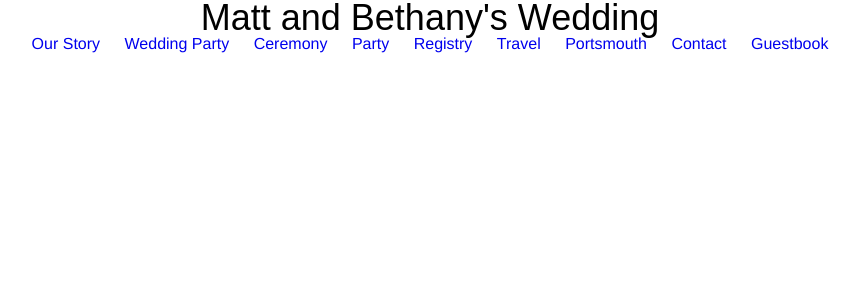
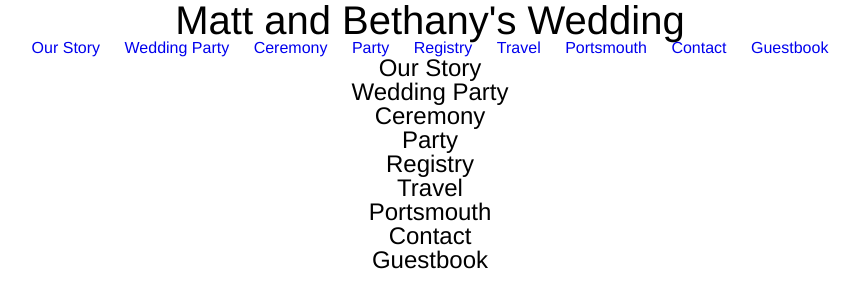
Before and after one commit to mattfurtado/mattandbethanyswedding, a plain HTML site: page index.html in a window 1280 px wide. Shown: the whole page, without its empty margins (210-1070 px from the left). Drawn offline with nearby package versions, Linux system fonts and the light colour scheme.

Commit message:
Set header font sizes & section placeholders.

```diff
--- a/index.html
+++ b/index.html
@@ -12,17 +12,44 @@
     </header>
     <nav>
       <ul id="main-nav" class="inline">
-        <li><a href="#">Our Story</a></li>
-        <li><a href="#">Wedding Party</a></li>
-        <li><a href="#">Ceremony</a></li>
-        <li><a href="#">Party</a></li>
-        <li><a href="#">Registry</a></li>
-        <li><a href="#">Travel</a></li>
-        <li><a href="#">Portsmouth</a></li>
-        <li><a href="#">Contact</a></li>
-        <li><a href="#">Guestbook</a></li>
+        <li><a href="#our-story">Our Story</a></li>
+        <li><a href="#wedding-party">Wedding Party</a></li>
+        <li><a href="#ceremony">Ceremony</a></li>
+        <li><a href="#party">Party</a></li>
+        <li><a href="#registry">Registry</a></li>
+        <li><a href="#travel">Travel</a></li>
+        <li><a href="#portsmouth">Portsmouth</a></li>
+        <li><a href="#contact">Contact</a></li>
+        <li><a href="#guestbook">Guestbook</a></li>
       </ul>
     </nav>
+    <section id="our-story">
+      <h3>Our Story</h3>
+    </section>
+    <section id="wedding-party">
+      <h3>Wedding Party</h3>
+    </section>
+    <section id="ceremony">
+      <h3>Ceremony</h3>
+    </section>
+    <section id="party">
+      <h3>Party</h3>
+    </section>
+    <section id="registry">
+      <h3>Registry</h3>
+    </section>
+    <section id="travel">
+      <h3>Travel</h3>
+    </section>
+    <section id="portsmouth">
+      <h3>Portsmouth</h3>
+    </section>
+    <section id="contact">
+      <h3>Contact</h3>
+    </section>
+    <section id="guestbook">
+      <h3>Guestbook</h3>
+    </section>
     <script src="//cdnjs.cloudflare.com/ajax/libs/jquery/2.1.1/jquery.min.js"></script>
     <!--<script>
       var kkeys = [], konami = "38,38,40,40,37,39,37,39,66,65";
--- a/sass/main.sass
+++ b/sass/main.sass
@@ -15,9 +15,19 @@ a
   text-decoration: none
 
 h1
-  font:
-    family: "giddyup-std-1","giddyup-std-2",sans-serif
-    size: 3.6rem
+  font-size: 4rem
+
+h2
+  font-size: 3.2rem
+
+h3
+  font-size: 2.4rem
+
+h4
+  font-size: 2rem
+
+h5, h6
+  font-size: 1.6rem
 
 ul.inline li
   display: inline-block
```
Also changed, not shown: css/main.css.
